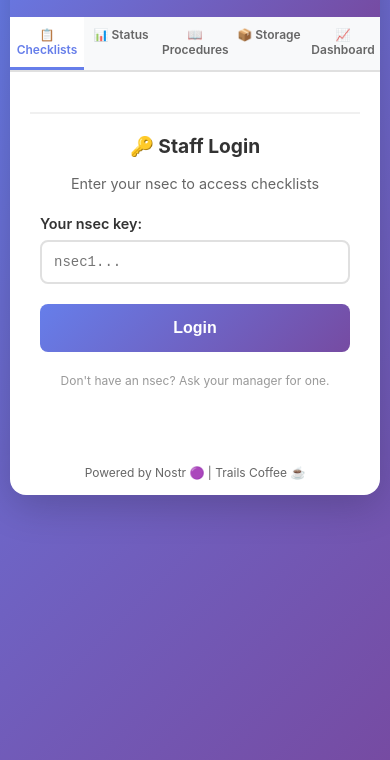
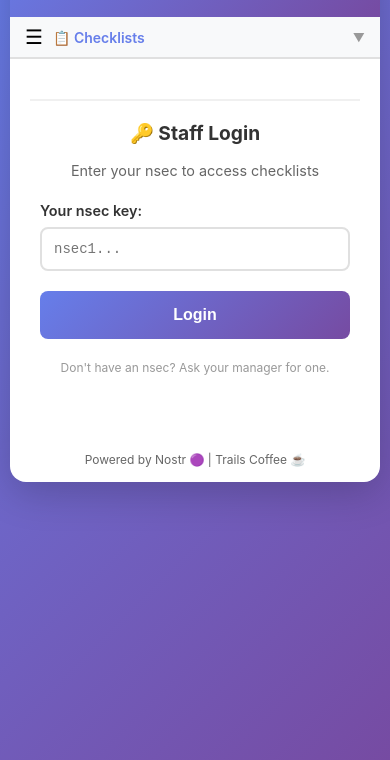
Before and after one commit to jpgaviria2/Coffeeshop-checklist, a website: page index.html in a window 390 px wide. Shown: the part 84-844 px from the top of the page. Drawn offline with Linux system fonts and the light colour scheme.

Commit message:
feat: hamburger menu navigation with all pages
- Replaced horizontal nav tabs with collapsible hamburger menu
- Shows current page name + ☰ icon, tap to expand full menu
- All 8 pages accessible: Checklists, Status, Reports, Procedures, Storage, Prep Lists, Waste Tracking, Sales Dashboard
- Tap outside menu to close (overlay)
- Active page highlighted in menu
- Shared nav.js component — single source of truth for all pages
- SW v3.2.0 with nav.js cached

```diff
--- a/index.html
+++ b/index.html
@@ -464,14 +464,9 @@
             <p>Staff Portal</p>
         </div>
 
-        <div class="nav-bar" style="display: flex; background: #f8f9fa; border-bottom: 2px solid #e0e0e0;">
-            <a href="index.html" style="flex: 1; min-width: 0; padding: 10px 4px; text-align: center; text-decoration: none; color: #667eea; font-weight: 600; font-size: 12px; border-bottom: 3px solid #667eea; background: white;">📋 Checklists</a>
-            <a href="status.html" style="flex: 1; min-width: 0; padding: 10px 4px; text-align: center; text-decoration: none; color: #666; font-weight: 600; font-size: 12px;">📊 Status</a>
-            <a href="procedures.html" style="flex: 1; min-width: 0; padding: 10px 4px; text-align: center; text-decoration: none; color: #666; font-weight: 600; font-size: 12px;">📖 Procedures</a>
-            <a href="storage.html" style="flex: 1; min-width: 0; padding: 10px 4px; text-align: center; text-decoration: none; color: #666; font-weight: 600; font-size: 12px;">📦 Storage</a>
-            <a href="dashboard.html" style="flex: 1; min-width: 0; padding: 10px 4px; text-align: center; text-decoration: none; color: #666; font-weight: 600; font-size: 12px;">📈 Dashboard</a>
-            <!-- Hours tab removed — use Square Team app for clock in/out and schedule -->
-        </div>
+        <div class="nav-bar"></div>
+        <script src="nav.js"></script>
+        <script>initNav('checklists');</script>
 
         <div class="content">
             <!-- Authentication Section (Moved to Top) -->
--- /dev/null
+++ b/nav.js
@@ -0,0 +1,167 @@
+// Shared navigation component — hamburger menu for mobile
+// Include this script on every page, then call: initNav('pageName')
+
+function initNav(activePage) {
+    const pages = [
+        { id: 'checklists', href: 'index.html', icon: '📋', label: 'Checklists' },
+        { id: 'status', href: 'status.html', icon: '📊', label: 'Status' },
+        { id: 'reports', href: 'reports.html', icon: '📈', label: 'Reports' },
+        { id: 'procedures', href: 'procedures.html', icon: '📖', label: 'Procedures' },
+        { id: 'storage', href: 'storage.html', icon: '📦', label: 'Storage' },
+        { id: 'prep', href: 'prep.html', icon: '📝', label: 'Prep Lists' },
+        { id: 'waste', href: 'waste.html', icon: '🗑️', label: 'Waste Tracking' },
+        { id: 'dashboard', href: 'dashboard.html', icon: '☕', label: 'Sales Dashboard' },
+    ];
+
+    const activeItem = pages.find(p => p.id === activePage) || pages[0];
+
+    // Inject CSS
+    const style = document.createElement('style');
+    style.textContent = `
+        .nav-container {
+            background: #f8f9fa;
+            border-bottom: 2px solid #e0e0e0;
+            position: relative;
+        }
+        .nav-header {
+            display: flex;
+            align-items: center;
+            padding: 10px 15px;
+            cursor: pointer;
+            user-select: none;
+            -webkit-user-select: none;
+        }
+        .nav-hamburger {
+            font-size: 20px;
+            margin-right: 10px;
+            line-height: 1;
+        }
+        .nav-current {
+            font-weight: 600;
+            font-size: 14px;
+            color: #667eea;
+            flex: 1;
+        }
+        .nav-arrow {
+            font-size: 12px;
+            color: #999;
+            transition: transform 0.2s;
+        }
+        .nav-arrow.open {
+            transform: rotate(180deg);
+        }
+        .nav-menu {
+            display: none;
+            position: absolute;
+            top: 100%;
+            left: 0;
+            right: 0;
+            background: white;
+            border-bottom: 2px solid #e0e0e0;
+            box-shadow: 0 4px 12px rgba(0,0,0,0.15);
+            z-index: 100;
+            max-height: 70vh;
+            overflow-y: auto;
+        }
+        .nav-menu.open {
+            display: block;
+        }
+        .nav-menu a {
+            display: flex;
+            align-items: center;
+            padding: 14px 20px;
+            text-decoration: none;
+            color: #333;
+            font-size: 15px;
+            font-weight: 500;
+            border-bottom: 1px solid #f0f0f0;
+            transition: background 0.15s;
+        }
+        .nav-menu a:last-child {
+            border-bottom: none;
+        }
+        .nav-menu a:hover, .nav-menu a:active {
+            background: #f0f2ff;
+        }
+        .nav-menu a.active {
+            color: #667eea;
+            font-weight: 700;
+            background: #f0f2ff;
+        }
+        .nav-menu-icon {
+            font-size: 18px;
+            margin-right: 12px;
+            width: 24px;
+            text-align: center;
+        }
+        .nav-overlay {
+            display: none;
+            position: fixed;
+            top: 0;
+            left: 0;
+            right: 0;
+            bottom: 0;
+            z-index: 99;
+        }
+        .nav-overlay.open {
+            display: block;
+        }
+    `;
+    document.head.appendChild(style);
+
+    // Find the existing nav element and replace it
+    const existingNav = document.querySelector('.nav-bar') || document.querySelector('.nav');
+    if (!existingNav) return;
+
+    // Build new nav
+    const navContainer = document.createElement('div');
+    navContainer.className = 'nav-container';
+
+    // Overlay (closes menu when tapping outside)
+    const overlay = document.createElement('div');
+    overlay.className = 'nav-overlay';
+    overlay.id = 'navOverlay';
+
+    // Header bar
+    const header = document.createElement('div');
+    header.className = 'nav-header';
+    header.innerHTML = `
+        <span class="nav-hamburger">☰</span>
+        <span class="nav-current">${activeItem.icon} ${activeItem.label}</span>
+        <span class="nav-arrow" id="navArrow">▼</span>
+    `;
+
+    // Dropdown menu
+    const menu = document.createElement('div');
+    menu.className = 'nav-menu';
+    menu.id = 'navMenu';
+
+    pages.forEach(page => {
+        const a = document.createElement('a');
+        a.href = page.href;
+        if (page.id === activePage) a.className = 'active';
+        a.innerHTML = `<span class="nav-menu-icon">${page.icon}</span>${page.label}`;
+        menu.appendChild(a);
+    });
+
+    navContainer.appendChild(header);
+    navContainer.appendChild(menu);
+
+    // Replace existing nav
+    existingNav.parentNode.replaceChild(navContainer, existingNav);
+
+    // Insert overlay at body level
+    document.body.appendChild(overlay);
+
+    // Toggle menu
+    let isOpen = false;
+    function toggleMenu() {
+        isOpen = !isOpen;
+        menu.classList.toggle('open', isOpen);
+        overlay.classList.toggle('open', isOpen);
+        document.getElementById('navArrow').classList.toggle('open', isOpen);
+    }
+
+    header.addEventListener('click', toggleMenu);
+    overlay.addEventListener('click', toggleMenu);
+}
--- a/sw.js
+++ b/sw.js
@@ -1,4 +1,4 @@
-const CACHE_VERSION = 'v3.1.1';
+const CACHE_VERSION = 'v3.2.0';
 const CACHE_NAME = `trails-coffee-${CACHE_VERSION}`;
 const BASE_PATH = '/Coffeeshop-checklist';
 
@@ -8,6 +8,7 @@ const urlsToCache = [
   `${BASE_PATH}/index.html`,
   `${BASE_PATH}/app.js`,
   `${BASE_PATH}/event-cache.js`,
+  `${BASE_PATH}/nav.js`,
   `${BASE_PATH}/procedures.html`,
   `${BASE_PATH}/status.html`,
   `${BASE_PATH}/status.js`,
```
Also changed, not shown: dashboard.html (+3 -7 lines), prep.html (+3 -7 lines), procedures.html (+3 -7 lines), reports.html (+3 -7 lines), status.html (+3 -7 lines), storage.html (+3 -7 lines), waste.html (+3 -7 lines).
